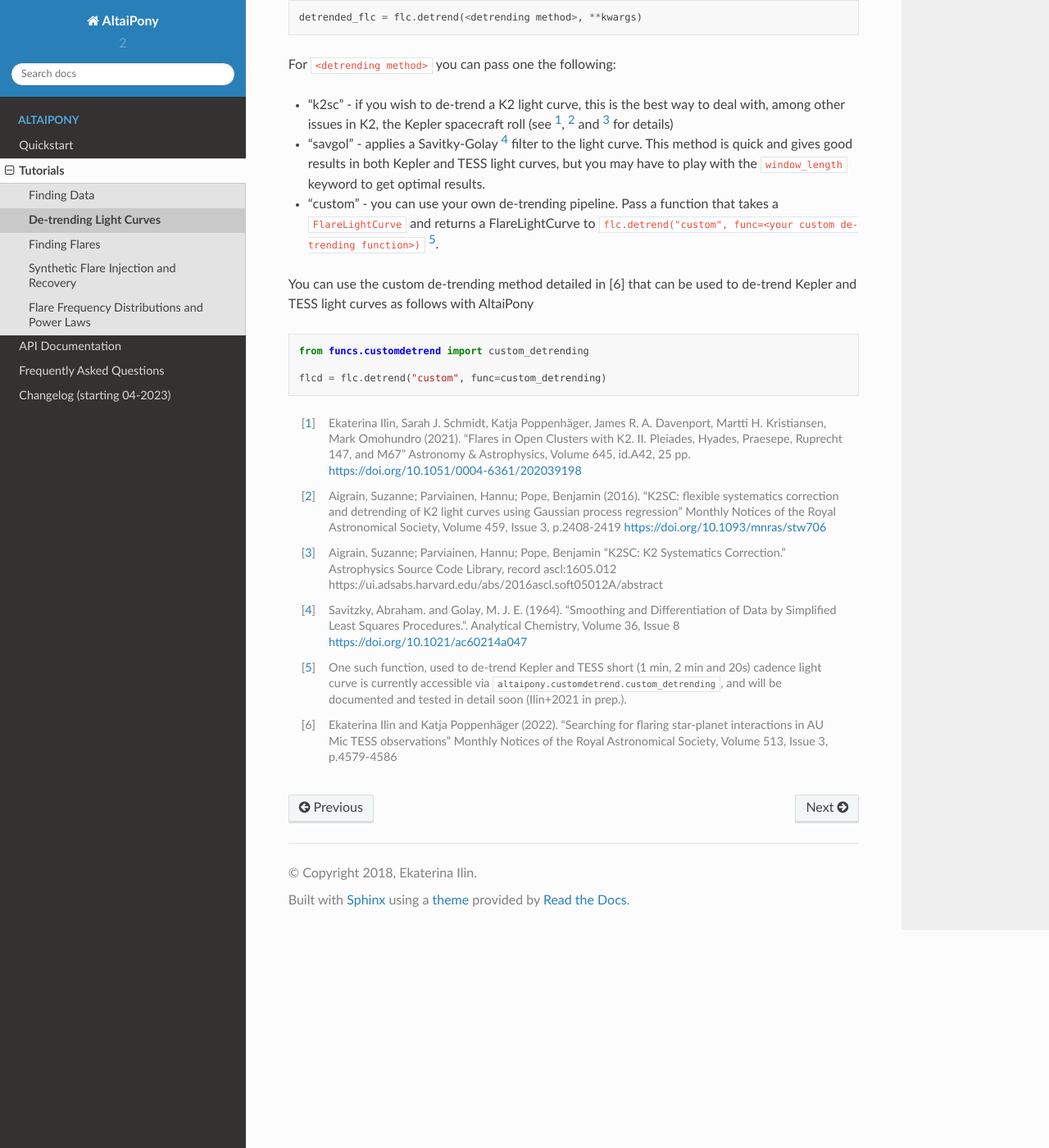
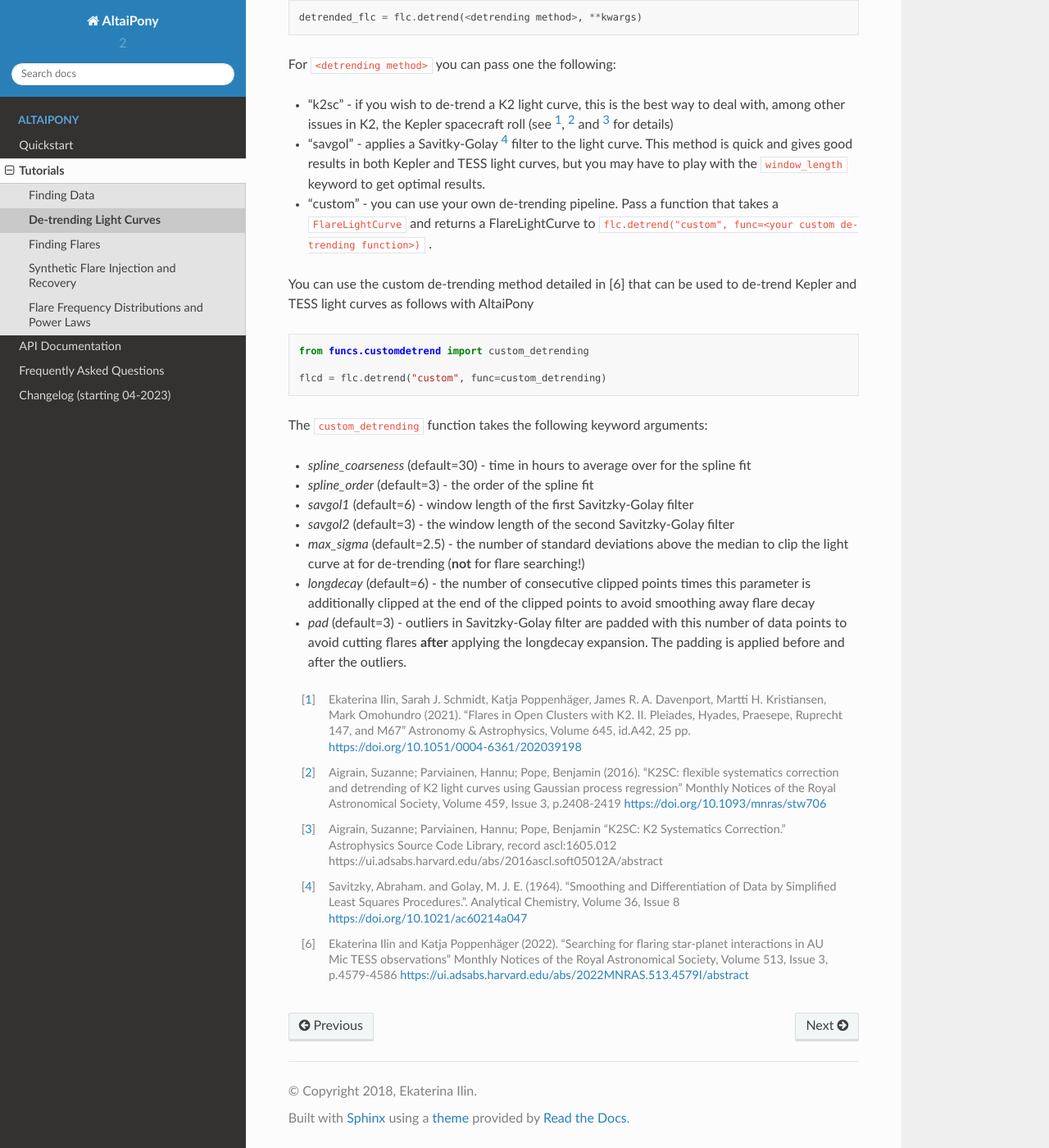
Before and after one commit to ekaterinailin/AltaiPony, a Sphinx documentation site: the page built from docs/source/tutorials/detrend.rst, in a window 1280 px wide and 1400 px high, scrolled down 281 px. Shown: the whole window at 82% size. Built offline with Sphinx 7.4.7 and the Read the Docs theme 2.0.0, drawn with Linux system fonts in a browser that asks for light colours.

Commit message:
added more detail to the custom detrending tutorial

```diff
--- a/docs/source/tutorials/detrend.rst
+++ b/docs/source/tutorials/detrend.rst
@@ -14,7 +14,7 @@ For ``<detrending method>`` you can pass one the following:
 
 - "k2sc" - if you wish to de-trend a K2 light curve, this is the best way to deal with, among other issues in K2, the Kepler spacecraft roll (see [1]_, [2]_ and [3]_ for details)
 - "savgol" - applies a Savitky-Golay [4]_ filter to the light curve. This method is quick and gives good results in both Kepler and TESS light curves, but you may have to play with the ``window_length`` keyword to get optimal results.
-- "custom" - you can use your own de-trending pipeline. Pass a function that takes a ``FlareLightCurve`` and returns a FlareLightCurve to ``flc.detrend("custom", func=<your custom de-trending function>)`` [5]_.
+- "custom" - you can use your own de-trending pipeline. Pass a function that takes a ``FlareLightCurve`` and returns a FlareLightCurve to ``flc.detrend("custom", func=<your custom de-trending function>)`` .
 
 You can use the custom de-trending method detailed in [6] that can be used to de-trend Kepler and TESS light curves as follows with AltaiPony
 
@@ -26,6 +26,16 @@ You can use the custom de-trending method detailed in [6] that can be used to de
      flcd = flc.detrend("custom", func=custom_detrending)
 
 
+The ``custom_detrending`` function takes the following keyword arguments:
+
+- *spline_coarseness* (default=30) - time in hours to average over for the spline fit
+- *spline_order* (default=3) - the order of the spline fit
+- *savgol1* (default=6) - window length of the first Savitzky-Golay filter
+- *savgol2* (default=3) - the window length of the second Savitzky-Golay filter
+- *max_sigma* (default=2.5) - the number of standard deviations above the median to clip the light curve at for de-trending (**not** for flare searching!)
+- *longdecay* (default=6) - the number of consecutive clipped points times this parameter is additionally clipped at the end of the clipped points to avoid smoothing away flare decay
+- *pad* (default=3) - outliers in Savitzky-Golay filter are padded with this number of data points to avoid cutting flares **after** applying the longdecay expansion. The padding is applied before and after the outliers.
+
 .. [1] Ekaterina Ilin, Sarah J. Schmidt, Katja Poppenhäger, James R. A. Davenport, Martti H. Kristiansen, Mark Omohundro (2021). "Flares in Open Clusters with K2. II. Pleiades, Hyades, Praesepe, Ruprecht 147, and M67" Astronomy & Astrophysics, Volume 645, id.A42, 25 pp.  	https://doi.org/10.1051/0004-6361/202039198
 
 .. [2] Aigrain, Suzanne; Parviainen, Hannu; Pope, Benjamin (2016). "K2SC: flexible systematics correction and detrending of K2 light curves using Gaussian process regression" Monthly Notices of the Royal Astronomical Society, Volume 459, Issue 3, p.2408-2419 https://doi.org/10.1093/mnras/stw706
@@ -34,6 +44,4 @@ You can use the custom de-trending method detailed in [6] that can be used to de
 
 .. [4] Savitzky, Abraham. and Golay, M. J. E. (1964). "Smoothing and Differentiation of Data by Simplified Least Squares Procedures.". Analytical Chemistry, Volume 36, Issue 8 https://doi.org/10.1021/ac60214a047
 
-.. [5] One such function, used to de-trend Kepler and TESS short (1 min, 2 min and 20s) cadence light curve is currently accessible via ``altaipony.customdetrend.custom_detrending``, and will be documented and tested in detail soon (Ilin+2021 in prep.).
-
-.. [6] Ekaterina Ilin and Katja Poppenhäger (2022). "Searching for flaring star-planet interactions in AU Mic TESS observations" Monthly Notices of the Royal Astronomical Society, Volume 513, Issue 3, p.4579-4586
+.. [6] Ekaterina Ilin and Katja Poppenhäger (2022). "Searching for flaring star-planet interactions in AU Mic TESS observations" Monthly Notices of the Royal Astronomical Society, Volume 513, Issue 3, p.4579-4586 https://ui.adsabs.harvard.edu/abs/2022MNRAS.513.4579I/abstract
--- a/docs/source/tutorials/fakeflares.rst
+++ b/docs/source/tutorials/fakeflares.rst
@@ -3,7 +3,7 @@ Synthetic Flare Injection and Recovery
 
 To characterize how well the de-trending and flare finding procedures actually find and characterized flares in a light curve you can inject synthetic flares into it and run the procedures to compare the recovered events to the injected ones. Shapes of flares are created using the piecewise model generated in `Davenport et al. (2014)`_
 
-**Experimental feature: Available from the GitHub repository only at the moment:** In **AltaiPony**, the shapes of the flares are generated using the new continuous, and analytic flare model from `Tovar Mendoza et al. (2022)`_. The analytical model is an update to the piecewise model generated in `Davenport et al. (2014)`_. Using a combination of improved Kepler light-curve processing, an improved flare parameterization from `Jackman et al. (2018)`_, and a Gaussian process detredning technique to account for background starspot variability, an updated analytic and continuous flare template was generated to model the white-light flare events on active stars.
+**Experimental feature: Available from the GitHub repository only at the moment:** In **AltaiPony**, the shapes of the flares are generated using the new continuous, and analytic flare model from `Tovar Mendoza et al. (2022)`_. The analytical model is an update to the piecewise model generated in `Davenport et al. (2014)`_. Using a combination of improved Kepler light-curve processing, an improved flare parameterization from `Jackman et al. (2018)`_, and a Gaussian process detredning technique to account for background starspot variability, an updated analytic and continuous flare template was generated to model the white-light flare events on active stars. You can switch between the Davenport et al. (2014) and the Mendoza et al. (2022) models by passing ``**{"model":"davenport2014"}`` or ``**{"model":"mendoza2022"}`` to ``flc.sample_flare_recovery()``.
 
 To run a series of injections, call the ``sample_flare_recovery()`` method on a ``FlareLightCurve``.
 
```
Also changed, not shown: other parts of docs/source/tutorials/fakeflares.rst (+1 -1 lines).
